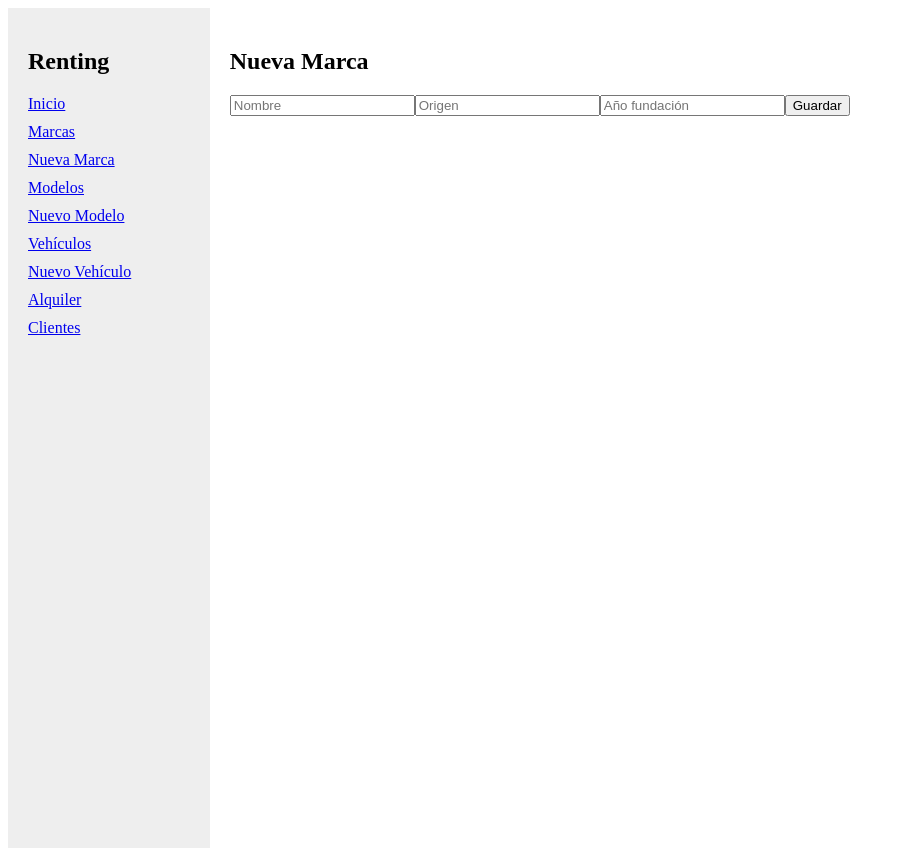
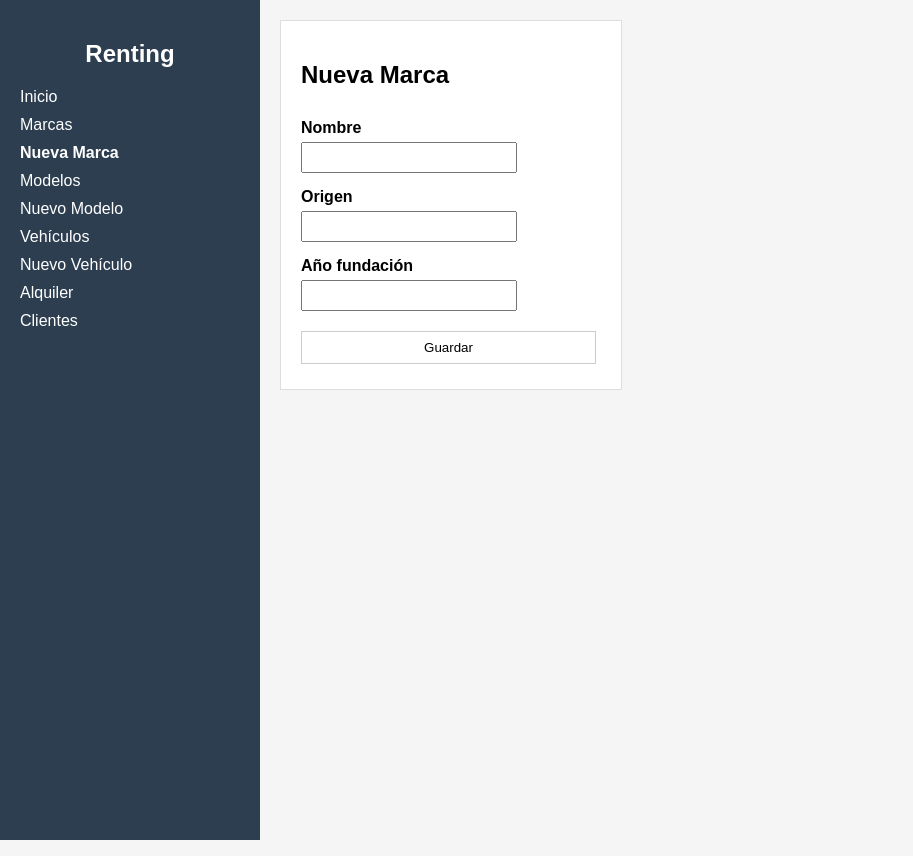
Before and after one commit to hugogago/finalVue_HugoGago, a Vue app: page /marcas/nueva in a window 1280 px wide. Shown: the whole page, without its empty margins (0-913 px from the left). Built offline with nearby package versions, Linux system fonts and the light colour scheme.

Commit message:
finalizando las vistas

```diff
--- a/src/App.vue
+++ b/src/App.vue
@@ -13,12 +13,51 @@ import MenuLateral from './components/MenuLateral.vue'
 </template>
 
 <style>
+body {
+  margin: 0;
+  font-family: Arial, sans-serif;
+  background-color: #f5f5f5;
+}
+
 .layout {
   display: flex;
+  min-height: 100vh;
 }
 
 .contenido {
+  flex: 1;
   padding: 20px;
-  width: 100%;
+}
+
+h1 {
+  margin-bottom: 20px;
+}
+
+input,
+select {
+  margin: 5px 0;
+  padding: 6px;
+  width: 200px;
+}
+
+button {
+  margin: 5px 5px 5px 0;
+  padding: 6px 10px;
+  cursor: pointer;
+  border: 1px solid #ccc;
+  background-color: white;
+}
+
+button:hover {
+  background-color: #eaeaea;
+}
+
+ul {
+  list-style: none;
+  padding: 0;
+}
+
+li {
+  margin: 5px 0;
 }
 </style>
--- a/src/components/FormularioMarca.vue
+++ /dev/null
@@ -1,6 +0,0 @@
-<template>
-  <div>
-    <h1>Nueva Marca</h1>
-    <p>Aquí puedes agregar una nueva marca de vehículo.</p>
-  </div>
-</template>
--- a/src/components/FormularioModel.vue
+++ /dev/null
@@ -1,6 +0,0 @@
-<template>
-  <div>
-    <h1>Nuevo Modelo</h1>
-    <p>Aquí puedes agregar un nuevo modelo de vehículo.</p>
-  </div>
-</template>
--- a/src/components/MenuLateral.vue
+++ b/src/components/MenuLateral.vue
@@ -21,12 +21,18 @@
   </nav>
 </template>
 
-<style>
+<style scoped>
 .menu {
-  width: 200px;
-  background: #eee;
+  width: 220px;
+  background-color: #2c3e50;
+  color: white;
   height: 100vh;
   padding: 20px;
+}
+
+.menu h2 {
+  margin-bottom: 20px;
+  text-align: center;
 }
 
 ul {
@@ -35,6 +41,19 @@ ul {
 }
 
 li {
-  margin-bottom: 10px;
+  margin: 10px 0;
+}
+
+a {
+  color: white;
+  text-decoration: none;
+}
+
+a:hover {
+  text-decoration: underline;
+}
+
+.router-link-active {
+  font-weight: bold;
 }
 </style>
--- a/src/views/Alquiler.vue
+++ b/src/views/Alquiler.vue
@@ -12,6 +12,7 @@ const idVehiculo = ref('')
 const idCliente = ref('')
 const dias = ref('')
 const fecha = ref('')
+const resumen = ref(null)
 
 const vehiculosFiltrados = ref([])
 
@@ -39,6 +40,9 @@ const cargarVehiculos = () => {
 
 const alquilar = async () => {
   const cliente = clientes.value.find((c) => c.id === idCliente.value)
+  const vehiculo = vehiculos.value.find((v) => v.id === idVehiculo.value)
+  const modelo = modelos.value.find((m) => m.id === vehiculo.idModelo)
+  const marca = marcas.value.find((m) => m.id === modelo.idMarca)
 
   const nuevoAlquiler = {
     idVehiculo: idVehiculo.value,
@@ -56,6 +60,18 @@ const alquilar = async () => {
     body: JSON.stringify(cliente),
   })
 
+  const precioBase = vehiculo.precioDia * dias.value
+  const extra = modelo.extraPorModelo || 0
+  const total = precioBase + extra * dias.value
+
+  resumen.value = {
+    marca: marca.nombre,
+    modelo: modelo.modelo,
+    cliente: cliente.nombre,
+    dni: cliente.dni,
+    total,
+  }
+
   alert('Alquiler registrado')
 }
 </script>
@@ -63,7 +79,6 @@ const alquilar = async () => {
 <template>
   <h1>Alquiler</h1>
 
-  <!-- MARCA -->
   <select v-model="idMarca">
     <option value="">Selecciona marca</option>
     <option v-for="m in marcas" :key="m.id" :value="m.id">
@@ -71,7 +86,6 @@ const alquilar = async () => {
     </option>
   </select>
 
-  <!-- MODELO -->
   <select v-model="idModelo" :disabled="!idMarca">
     <option value="">Selecciona modelo</option>
     <option v-for="m in modelosFiltrados()" :key="m.id" :value="m.id">
@@ -81,7 +95,6 @@ const alquilar = async () => {
 
   <button @click="cargarVehiculos" :disabled="!idModelo">Cargar vehículos</button>
 
-  <!-- VEHICULOS -->
   <select v-model="idVehiculo" v-if="vehiculosFiltrados.length">
     <option value="">Selecciona vehículo</option>
     <option v-for="v in vehiculosFiltrados" :key="v.id" :value="v.id">
@@ -89,7 +102,6 @@ const alquilar = async () => {
     </option>
   </select>
 
-  <!-- CLIENTES -->
   <select v-model="idCliente">
     <option value="">Selecciona cliente</option>
     <option v-for="c in clientes" :key="c.id" :value="c.id">
@@ -102,4 +114,13 @@ const alquilar = async () => {
   <input type="date" v-model="fecha" />
 
   <button @click="alquilar">Alquilar</button>
+
+  <div v-if="resumen">
+    <h3>Resumen del alquiler</h3>
+
+    <p>Marca: {{ resumen.marca }}</p>
+    <p>Modelo: {{ resumen.modelo }}</p>
+    <p>Cliente: {{ resumen.cliente }} ({{ resumen.dni }})</p>
+    <p>Total: {{ resumen.total }} €</p>
+  </div>
 </template>
--- a/src/views/Clientes.vue
+++ b/src/views/Clientes.vue
@@ -64,9 +64,10 @@ const crearCliente = async () => {
 
 const modificarCliente = async () => {
   const clienteModificado = {
-    ...clienteSeleccionado.value,
+    id: clienteSeleccionado.value.id,
     nombre: nombre.value,
     dni: dni.value,
+    alquileres: clienteSeleccionado.value.alquileres,
   }
 
   await fetch(`http://localhost:3000/clientes/${clienteSeleccionado.value.id}`, {
@@ -106,8 +107,8 @@ const limpiarFormulario = () => {
 <template>
   <h1>Clientes</h1>
 
-  <div style="display: flex">
-    <div style="width: 40%">
+  <div>
+    <div>
       <ul>
         <li
           v-for="c in clientes"
@@ -120,7 +121,7 @@ const limpiarFormulario = () => {
       </ul>
     </div>
 
-    <div style="width: 60%">
+    <div>
       <div v-if="clienteSeleccionado">
         <h3>Alquileres</h3>
 
--- a/src/views/Marcas.vue
+++ b/src/views/Marcas.vue
@@ -2,17 +2,121 @@
 import { ref, onMounted } from 'vue'
 
 const marcas = ref([])
+const modelos = ref([])
+const vehiculos = ref([])
+
+const marcaSeleccionada = ref(null)
 
 onMounted(async () => {
-  const res = await fetch('http://localhost:3000/marcas')
-  marcas.value = await res.json()
+  const resMarcas = await fetch('http://localhost:3000/marcas')
+  marcas.value = await resMarcas.json()
+
+  const resModelos = await fetch('http://localhost:3000/modelos')
+  modelos.value = await resModelos.json()
+
+  const resVehiculos = await fetch('http://localhost:3000/vehiculos')
+  vehiculos.value = await resVehiculos.json()
 })
+
+const precioMedioMarca = (idMarca) => {
+  const modelosMarca = modelos.value.filter((m) => m.idMarca === idMarca)
+
+  let precios = []
+
+  modelosMarca.forEach((m) => {
+    vehiculos.value.forEach((v) => {
+      if (v.idModelo === m.id) {
+        precios.push(v.precioDia)
+      }
+    })
+  })
+
+  if (precios.length === 0) return 0
+
+  const suma = precios.reduce((a, b) => a + b, 0)
+  return (suma / precios.length).toFixed(2)
+}
+
+const marcasOrdenadas = () => {
+  const copia = marcas.value.slice()
+
+  return copia.sort((a, b) => {
+    return precioMedioMarca(b.id) - precioMedioMarca(a.id)
+  })
+}
+
+const seleccionarMarca = (m) => {
+  marcaSeleccionada.value = m
+}
+
+const modelosDeMarca = () => {
+  if (!marcaSeleccionada.value) return []
+  return modelos.value.filter((m) => m.idMarca === marcaSeleccionada.value.id)
+}
+
+const precioModelo = (idModelo) => {
+  const precios = vehiculos.value.filter((v) => v.idModelo === idModelo).map((v) => v.precioDia)
+
+  if (precios.length === 0) return 0
+
+  const suma = precios.reduce((a, b) => a + b, 0)
+  return (suma / precios.length).toFixed(2)
+}
 </script>
 
 <template>
   <h1>Marcas</h1>
 
-  <ul>
-    <li v-for="m in marcas" :key="m.id">{{ m.nombre }} - {{ m.origen }} ({{ m.anioFundacion }})</li>
-  </ul>
+  <div class="container">
+    <div class="lista">
+      <ul>
+        <li
+          v-for="m in marcasOrdenadas()"
+          :key="m.id"
+          @click="seleccionarMarca(m)"
+          style="cursor: pointer"
+        >
+          {{ m.nombre }} ({{ precioMedioMarca(m.id) }} €/día)
+        </li>
+      </ul>
+    </div>
+
+    <div class="detalle">
+      <div v-if="marcaSeleccionada">
+        <h3>Modelos de {{ marcaSeleccionada.nombre }}</h3>
+
+        <ul>
+          <li v-for="m in modelosDeMarca()" :key="m.id">
+            {{ m.modelo }} - {{ precioModelo(m.id) }} €/día
+          </li>
+        </ul>
+      </div>
+    </div>
+  </div>
 </template>
+<style scoped>
+h1 {
+  margin-bottom: 20px;
+}
+
+.container {
+  display: flex;
+}
+
+.lista {
+  width: 40%;
+}
+
+.detalle {
+  width: 60%;
+}
+
+li {
+  cursor: pointer;
+  margin: 5px 0;
+}
+
+li:hover {
+  background-color: #f0f0f0;
+}
+</style>
--- a/src/views/Modelos.vue
+++ b/src/views/Modelos.vue
@@ -16,6 +16,21 @@ onMounted(async () => {
 const modelosFiltrados = () => {
   return modelos.value.filter((m) => m.idMarca === idMarcaSeleccionada.value)
 }
+
+const actualizarExtra = async (modelo) => {
+  await fetch(`http://localhost:3000/modelos/${modelo.id}`, {
+    method: 'PUT',
+    headers: {
+      'Content-Type': 'application/json',
+    },
+    body: JSON.stringify(modelo),
+  })
+
+  const resModelos = await fetch('http://localhost:3000/modelos')
+  modelos.value = await resModelos.json()
+
+  alert('Extra actualizado')
+}
 </script>
 
 <template>
@@ -31,7 +46,14 @@ const modelosFiltrados = () => {
 
   <ul v-if="idMarcaSeleccionada">
     <li v-for="m in modelosFiltrados()" :key="m.id">
-      {{ m.modelo }} - Extra: {{ m.extraPorModelo }}€
+      {{ m.modelo }} - Extra:
+
+      <span v-if="m.extraPorModelo > 0"> {{ m.extraPorModelo }} € </span>
+
+      <span v-else>
+        <input type="number" v-model="m.extraPorModelo" />
+        <button @click="actualizarExtra(m)">Guardar</button>
+      </span>
     </li>
   </ul>
 </template>
--- a/src/views/NuevaMarca.vue
+++ b/src/views/NuevaMarca.vue
@@ -47,14 +47,49 @@ const guardarMarca = async () => {
 </script>
 
 <template>
-  <h2>Nueva Marca</h2>
-  <form @submit.prevent="guardarMarca">
-    <input v-model="nombre" placeholder="Nombre" required />
+  <div class="form-container">
+    <h2>Nueva Marca</h2>
 
-    <input v-model="origen" placeholder="Origen" required />
+    <form @submit.prevent="guardarMarca">
+      <label>Nombre</label>
+      <input v-model="nombre" required />
 
-    <input type="number" v-model="anioFundacion" placeholder="Año fundación" required />
+      <label>Origen</label>
+      <input v-model="origen" required />
 
-    <button>Guardar</button>
-  </form>
+      <label>Año fundación</label>
+      <input type="number" v-model="anioFundacion" required />
+
+      <button>Guardar</button>
+    </form>
+  </div>
 </template>
+
+<style scoped>
+.form-container {
+  background-color: white;
+  padding: 20px;
+  max-width: 300px;
+  border: 1px solid #ddd;
+}
+
+form {
+  display: flex;
+  flex-direction: column;
+}
+
+label {
+  margin-top: 10px;
+  font-weight: bold;
+}
+
+input {
+  margin-top: 5px;
+  padding: 6px;
+}
+
+button {
+  margin-top: 15px;
+  padding: 8px;
+}
+</style>
--- a/src/views/NuevoModelo.vue
+++ b/src/views/NuevoModelo.vue
@@ -53,6 +53,7 @@ const guardarModelo = async () => {
 </script>
 
 <template>
+  <div class="form-container">
     <h2>Nuevo Modelo</h2>
 
     <form @submit.prevent="guardarModelo">
@@ -70,4 +71,33 @@ const guardarModelo = async () => {
 
       <button>Guardar</button>
     </form>
+  </div>
 </template>
+<style scoped>
+.form-container {
+  background-color: white;
+  padding: 20px;
+  max-width: 300px;
+  border: 1px solid #ddd;
+}
+
+form {
+  display: flex;
+  flex-direction: column;
+}
+
+label {
+  margin-top: 10px;
+  font-weight: bold;
+}
+
+input {
+  margin-top: 5px;
+  padding: 6px;
+}
+
+button {
+  margin-top: 15px;
+  padding: 8px;
+}
+</style>
--- a/src/views/NuevoVehiculo.vue
+++ b/src/views/NuevoVehiculo.vue
@@ -61,6 +61,7 @@ const guardarVehiculo = async () => {
 </script>
 
 <template>
+  <div class="form-container">
     <h1>Nuevo Vehículo</h1>
 
     <form @submit.prevent="guardarVehiculo">
@@ -89,4 +90,33 @@ const guardarVehiculo = async () => {
 
       <button>Guardar</button>
     </form>
+  </div>
 </template>
+<style scoped>
+.form-container {
+  background-color: white;
+  padding: 20px;
+  max-width: 300px;
+  border: 1px solid #ddd;
+}
+
+form {
+  display: flex;
+  flex-direction: column;
+}
+
+label {
+  margin-top: 10px;
+  font-weight: bold;
+}
+
+input {
+  margin-top: 5px;
+  padding: 6px;
+}
+
+button {
+  margin-top: 15px;
+  padding: 8px;
+}
+</style>
```
Also changed, not shown: bbddRenting.json (+11 -0 lines). Lines whose indentation alone changed are shown as unchanged.
